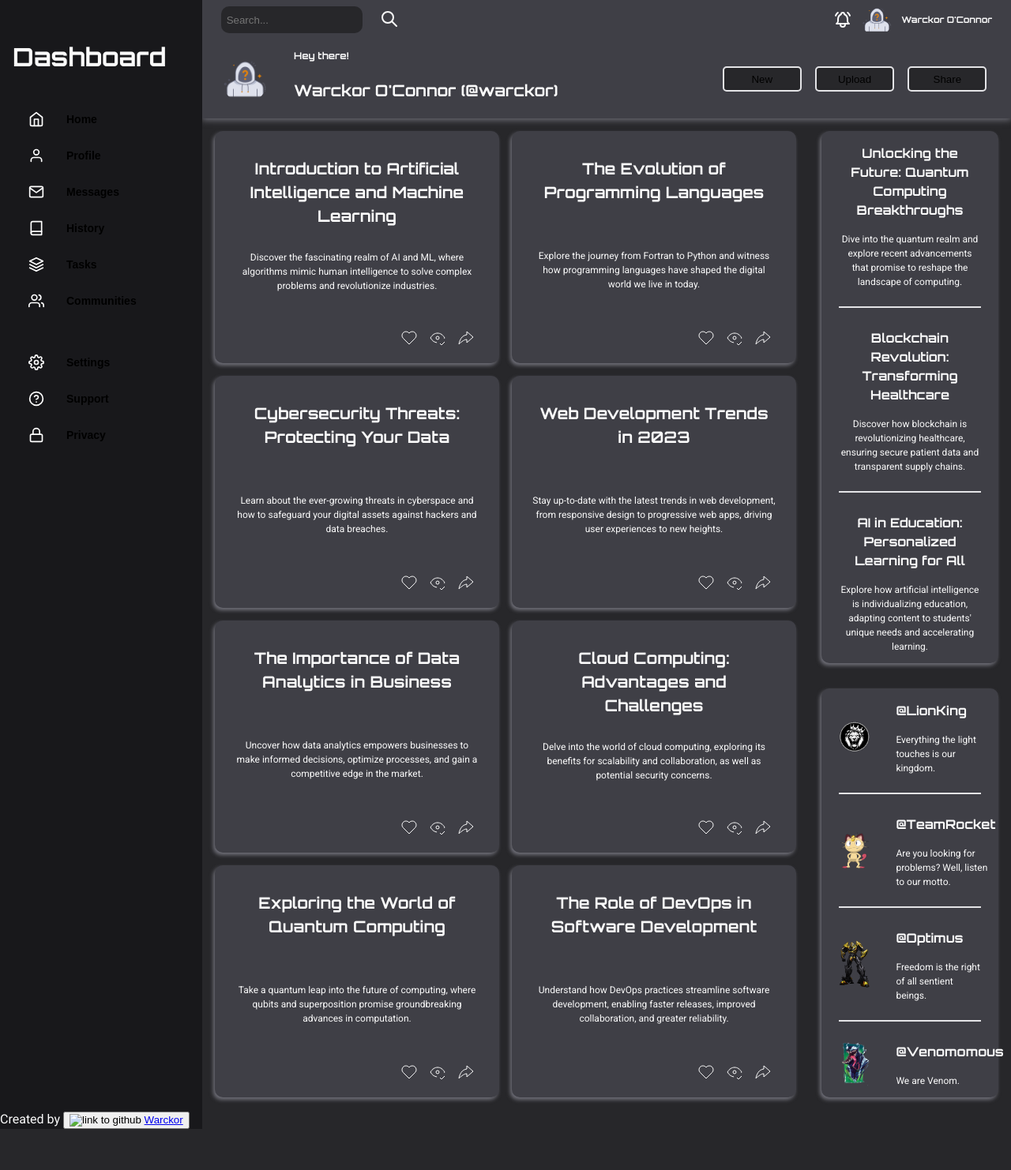
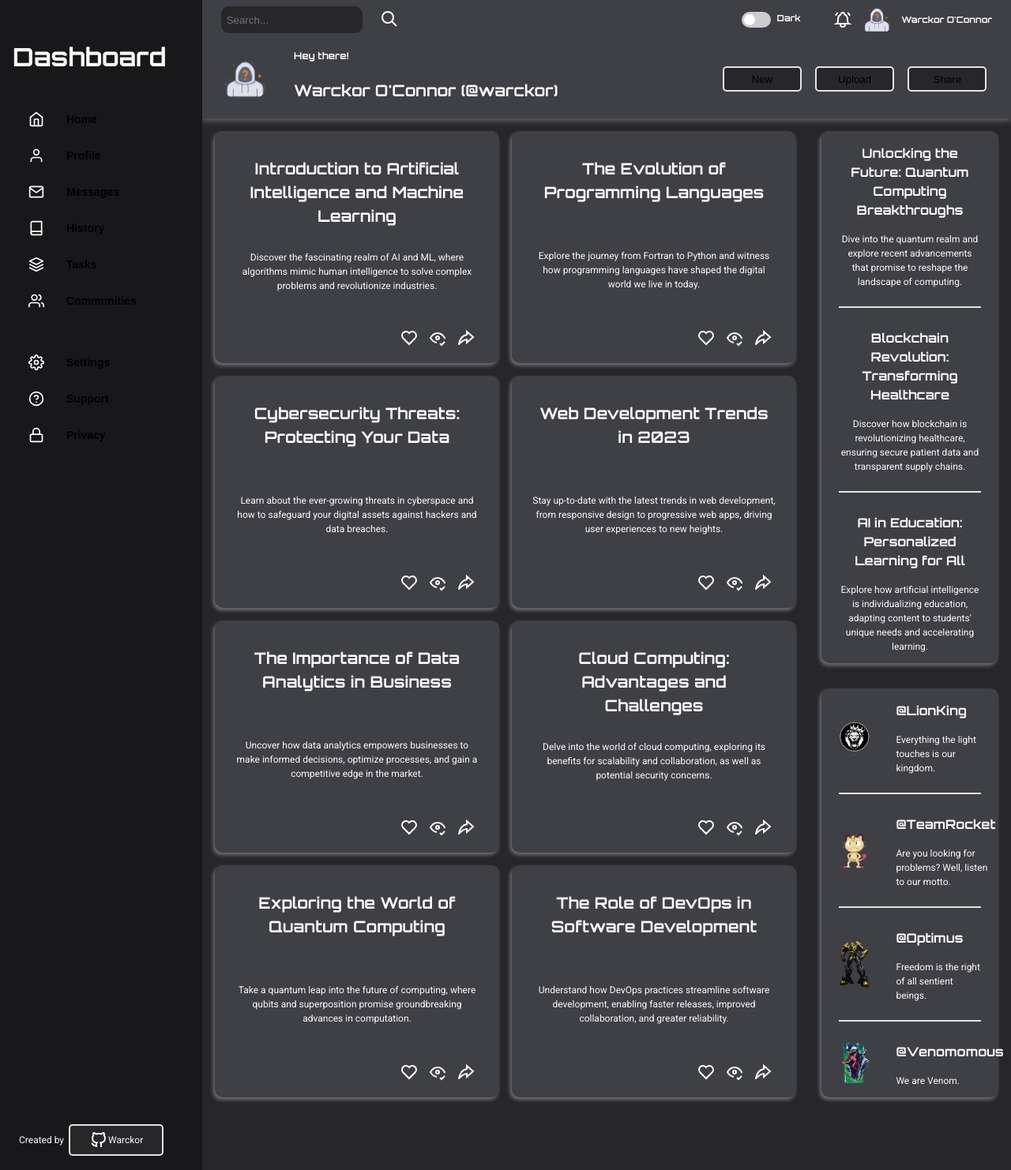
Before and after one commit to Warckor/admin-dashboard, a website built with Vite: page index.html in a window 1280 px wide. Shown: the whole page at 79% size. Before the commit the page ends 1430 px from the top, so only its background shows below. Built offline with nearby package versions, Linux system fonts and the light colour scheme; files whose address does not match are found by name.

Commit message:
Add footer style and theme selector button

```diff
--- a/index.html
+++ b/index.html
@@ -16,8 +16,7 @@
       <div class="search">
         <input type="text" placeholder="Search..." id="search-input" />
         <button>
-          <svg xmlns="http://www.w3.org/2000/svg" class="icon-tabler" stroke-width="2" stroke-linecap="round"
-            stroke-linejoin="round">
+          <svg xmlns="http://www.w3.org/2000/svg" class="icon-tabler">
             <path stroke="none" d="M0 0h24v24H0z" fill="none"></path>
             <path d="M10 10m-7 0a7 7 0 1 0 14 0a7 7 0 1 0 -14 0"></path>
             <path d="M21 21l-6 -6"></path>
@@ -25,8 +24,14 @@
         </button>
       </div>
       <div class="profile">
-        <svg xmlns="http://www.w3.org/2000/svg" class="icon-tabler" stroke-width="2" stroke-linecap="round"
-          stroke-linejoin="round">
+        <div class="theme">
+          <label for="selector" class="theme-label">
+            <span class="theme-name">Dark</span>
+            <input type="checkbox" name="theme-selector" id="selector">
+            <span class="slider"></span>
+          </label>
+        </div>
+        <svg xmlns="http://www.w3.org/2000/svg" class="icon-tabler">
           <path stroke="none" d="M0 0h24v24H0z" fill="none"></path>
           <path d="M10 5a2 2 0 0 1 4 0a7 7 0 0 1 4 6v3a4 4 0 0 0 2 3h-16a4 4 0 0 0 2 -3v-3a7 7 0 0 1 4 -6"></path>
           <path d="M9 17v1a3 3 0 0 0 6 0v-1"></path>
@@ -389,10 +394,16 @@
     </div>
   </div>
   <div class="footer">
-    Created by <button class="github">
-      <img src="./assets/github-black.svg" alt="link to github" />
-      <a href="https://github.com/warckor" target="_blank" rel="noopener noreferrer">Warckor</a>
-    </button>
+    Created by
+    <a href="https://github.com/warckor" target="_blank" rel="noopener noreferrer">
+      <svg xmlns="http://www.w3.org/2000/svg" class="icon-tabler">
+        <path stroke="none" d="M0 0h24v24H0z" fill="none"></path>
+        <path
+          d="M9 19c-4.3 1.4 -4.3 -2.5 -6 -3m12 5v-3.5c0 -1 .1 -1.4 -.5 -2c2.8 -.3 5.5 -1.4 5.5 -6a4.6 4.6 0 0 0 -1.3 -3.2a4.2 4.2 0 0 0 -.1 -3.2s-1.1 -.3 -3.5 1.3a12.3 12.3 0 0 0 -6.2 0c-2.4 -1.6 -3.5 -1.3 -3.5 -1.3a4.2 4.2 0 0 0 -.1 3.2a4.6 4.6 0 0 0 -1.3 3.2c0 4.6 2.7 5.7 5.5 6c-.6 .6 -.6 1.2 -.5 2v3.5">
+        </path>
+      </svg>
+      Warckor
+    </a>
   </div>
 </body>
 
--- a/style.css
+++ b/style.css
@@ -60,7 +60,7 @@ button:active {
   height: 24px;
   stroke: var(--stroke-icon);
   fill: none;
-  stroke-width: "2";
+  stroke-width: 2;
   stroke-linecap: "round";
   stroke-linejoin: "round";
 }
@@ -142,6 +142,63 @@ button:active {
   width: 40px;
   height: 40px;
   border-radius: 50%;
+}
+
+.theme {
+  display: flex;
+  flex-flow: row wrap;
+  justify-content: space-between;
+  align-items: center;
+  gap: 2em;
+}
+
+.theme-label {
+  position: relative;
+  display: inline-block;
+  width: 60px;
+  height: 20px;
+}
+
+#selector {
+  opacity: 0;
+  width: 0;
+  height: 0;
+}
+
+.slider {
+  position: absolute;
+  cursor: pointer;
+  top: 0;
+  left: -4em;
+  right: 6em;
+  bottom: 0;
+  background-color: #ccc;
+  transition: .4s;
+  border-radius: 34px;
+}
+
+.slider:before {
+  position: absolute;
+  content: "";
+  height: 14px;
+  width: 14px;
+  left: 3px;
+  bottom: 3px;
+  background-color: white;
+  transition: .4s;
+  border-radius: 50%;
+}
+
+input:checked+.slider {
+  background-color: #2196F3;
+}
+
+input:focus+.slider {
+  box-shadow: 0 0 1px #2196F3;
+}
+
+input:checked+.slider:before {
+  transform: translateX(16px);
 }
 
 .options-bar {
@@ -352,6 +409,31 @@ img {
 }
 
 .footer {
+  display: flex;
+  flex-direction: row;
+  align-items: center;
   grid-column: 1 / 4;
   grid-row: 3 / 4;
+  font-size: 12px;
+  margin: 1em 2em;
+  color: var(--color-base-text);
 }
+
+.footer button {
+  border: var(--border-btn);
+
+}
+
+.footer a {
+  display: flex;
+  flex-direction: row;
+  align-items: center;
+  background: none;
+  border: var(--border-btn);
+  border-radius: 5px;
+  background: var(--color-btn-bg);
+  padding: 0.5em 2em;
+  margin: 0.5em 0.5em;
+  text-decoration: none;
+  color: var(--color-base-text)
+}
```
